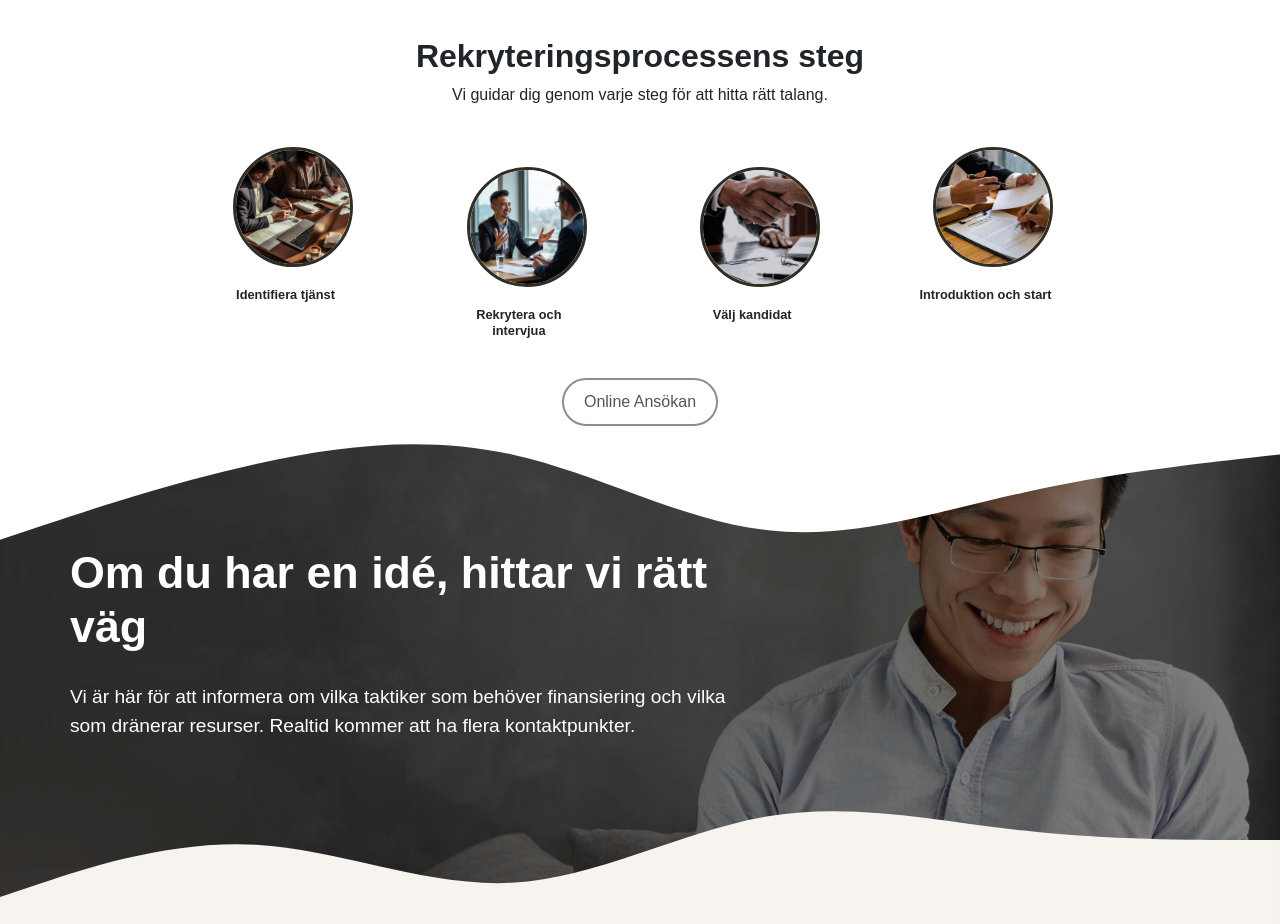
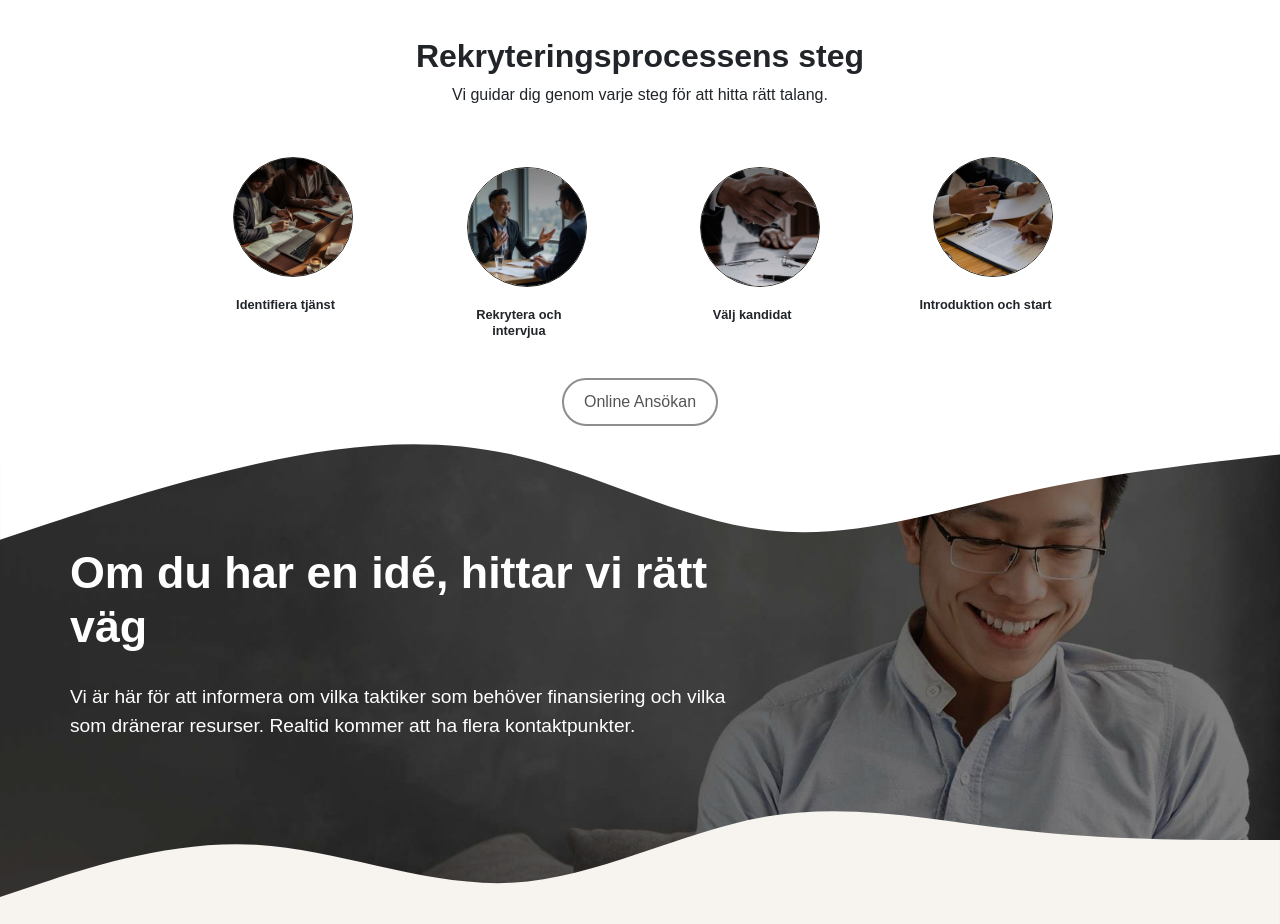
Before and after one commit to ResourcePointAB/Examen-arbete, a React (Vite) app in the folder frontend/: page / in a window 1280 px wide. Shown: the part 1380-2304 px from the top of the page. Built offline with nearby package versions, Linux system fonts and the light colour scheme.

Commit message:
i fixed single services

```diff
--- a/frontend/src/assets/styles/contact.css
+++ b/frontend/src/assets/styles/contact.css
@@ -49,14 +49,16 @@ form {
   overflow: hidden;
   height: 200px !important;
   width: 80vw;
-  padding-bottom: 50%;
+  /* padding-bottom: 50%; */
   position: relative;
   margin-left: auto;
   margin-right: auto;
 }
 
 .map-responsive iframe {
-  height: 40%;
+  /* height: 40%; */
+  height: 100%;
+  min-height: 350px;
   width: 50%;
   position: absolute;
   border-radius: 8px;
@@ -311,6 +313,7 @@ form {
     position: absolute;
     border-radius: 8px;
     left: 10%;
+    min-height: 180px;
   }
 
   .contact-info{
@@ -355,6 +358,8 @@ form {
 
   .map-responsive iframe {
     height: 80%;
+    min-height: 180px;
+    bottom: 20px;
     width: 100%;
     position: absolute;
     border-radius: 8px;
--- a/frontend/src/assets/styles/home.css
+++ b/frontend/src/assets/styles/home.css
@@ -231,6 +231,7 @@ ul li {
 }
 
 .process-icon {
+  position: relative;
   width: 120px;
   height: 120px;
   display: flex;
@@ -240,7 +241,7 @@ ul li {
   border-radius: 50%;
   margin-left: 20%;
   overflow: hidden;
-  border: 3px solid #302d25;
+  border: 1px solid #302d25;
   transition: transform 0.3s ease, box-shadow 0.3s ease;
 }
 
@@ -248,6 +249,17 @@ ul li {
   width: 100%;
   height: 100%;
   object-fit: cover;
+}
+
+.process-icon::before {
+  content: "";
+  position: absolute;
+  top: 0;
+  left: 0;
+  width: 100%;
+  height: 100%;
+  background: linear-gradient(to bottom, rgba(0,0,0,0.5), rgba(0,0,0,0));
+  z-index: 1;
 }
 
 .process-step:hover .process-icon {
--- a/frontend/src/assets/styles/service.css
+++ b/frontend/src/assets/styles/service.css
@@ -230,8 +230,10 @@
 
 .swiper-button-prev,
 .swiper-button-next {
-  background-color: #333;
-  color: #fff !important;
+  /* background-color: #333;
+  color: #fff !important; */
+  color: #040404 !important;
+  background-color: transparent !important;
   border: none;
   width: 20px !important;
   height: 20px !important;
@@ -241,7 +243,8 @@
 }
 
 .swiper-button-next:after, .swiper-button-prev:after {
-  font-size: 1.3rem !important;
+  font-size: 25px !important;
+  font-weight: bold;
 }
 
 .swiper-button-prev:hover,
--- a/frontend/src/content.ts
+++ b/frontend/src/content.ts
@@ -168,10 +168,10 @@ export const pageContents :Page[]= [
       path: '/singleService/business',
       content: {
         en: `
-          Small & Medium Bussiness client aquisition. We support SMEs with customized software, CRM integration, and strategic consultancy to help scale sustainably.
+          Small & Medium Bussiness client aquisition. We support SMEs with customized software and strategic consultancy to help scale sustainably.
         `,
         sv: `
-          Små och medelstora företagskunder. Vi stödjer små och medelstora företag med skräddarsydd mjukvara, CRM-integration och strategisk konsultation för att hjälpa dem att växa hållbart.
+          Små och medelstora företagskunder. Vi stödjer små och medelstora företag med skräddarsydd mjukvara och strategisk konsultation för att hjälpa dem att växa hållbart.
         `
       }
   },
--- a/frontend/src/pages/Home.tsx
+++ b/frontend/src/pages/Home.tsx
@@ -120,7 +120,7 @@ function Home({ onApplyClick }: Props) {
 
             {/* step1 */}
             <div className="col-md-2 col-sm-5 col-5">
-              <div className="process-step step-1" style={{ marginTop: "-20px" }}>
+              <div className="process-step step-1" style={{ marginTop: "-10px" }}>
                 <div className="process-icon">
                   <img src={img1} alt="Identify Job Opening" className="icon-img" />
                 </div>
@@ -150,7 +150,7 @@ function Home({ onApplyClick }: Props) {
 
             {/* step4 */}
             <div className="col-md-2 col-sm-5 col-5">
-              <div className="process-step step-4" style={{ marginTop: "-20px" }}>
+              <div className="process-step step-4" style={{ marginTop: "-10px" }}>
                 <div className="process-icon">
                   <img src={img4} alt="Onboard and Start" className="icon-img" />
                 </div>
--- a/frontend/src/pages/Services.tsx
+++ b/frontend/src/pages/Services.tsx
@@ -58,7 +58,7 @@ function Services({ onApplyClick }: Props) {
           position: "relative",
           height: "60vh",
           minHeight: "400px",
-          backgroundPosition: "center 33%",
+          backgroundPosition: "center 28%",
           backgroundRepeat: "no-repeat",
           overflow: "hidden",
           }}>
--- a/frontend/src/pages/SingleService.tsx
+++ b/frontend/src/pages/SingleService.tsx
@@ -1,3 +1,4 @@
+import { useEffect } from "react";
 import { useParams } from "react-router-dom";
 import "../assets/styles/singleService.css";
 
@@ -10,6 +11,11 @@ import { useTranslation } from 'react-i18next';
 function SingleService() {
   const { serviceId } = useParams();
   const { t } = useTranslation();
+
+  useEffect(() => {
+    window.scrollTo(0, 0);
+  }, []);
+
   const serviceData: Record<string, { title: string; description: string; image: string; }> = {
     individuals: {
       title: "servicesingle.individuals.title",
@@ -41,7 +47,7 @@ function SingleService() {
           backgroundSize: "cover",
           position: "relative",
           height: "60vh",
-          backgroundPosition: "center 33%",
+          backgroundPosition: "center 28%",
           backgroundRepeat: "no-repeat",
           overflow: "hidden",
           }}>
```
